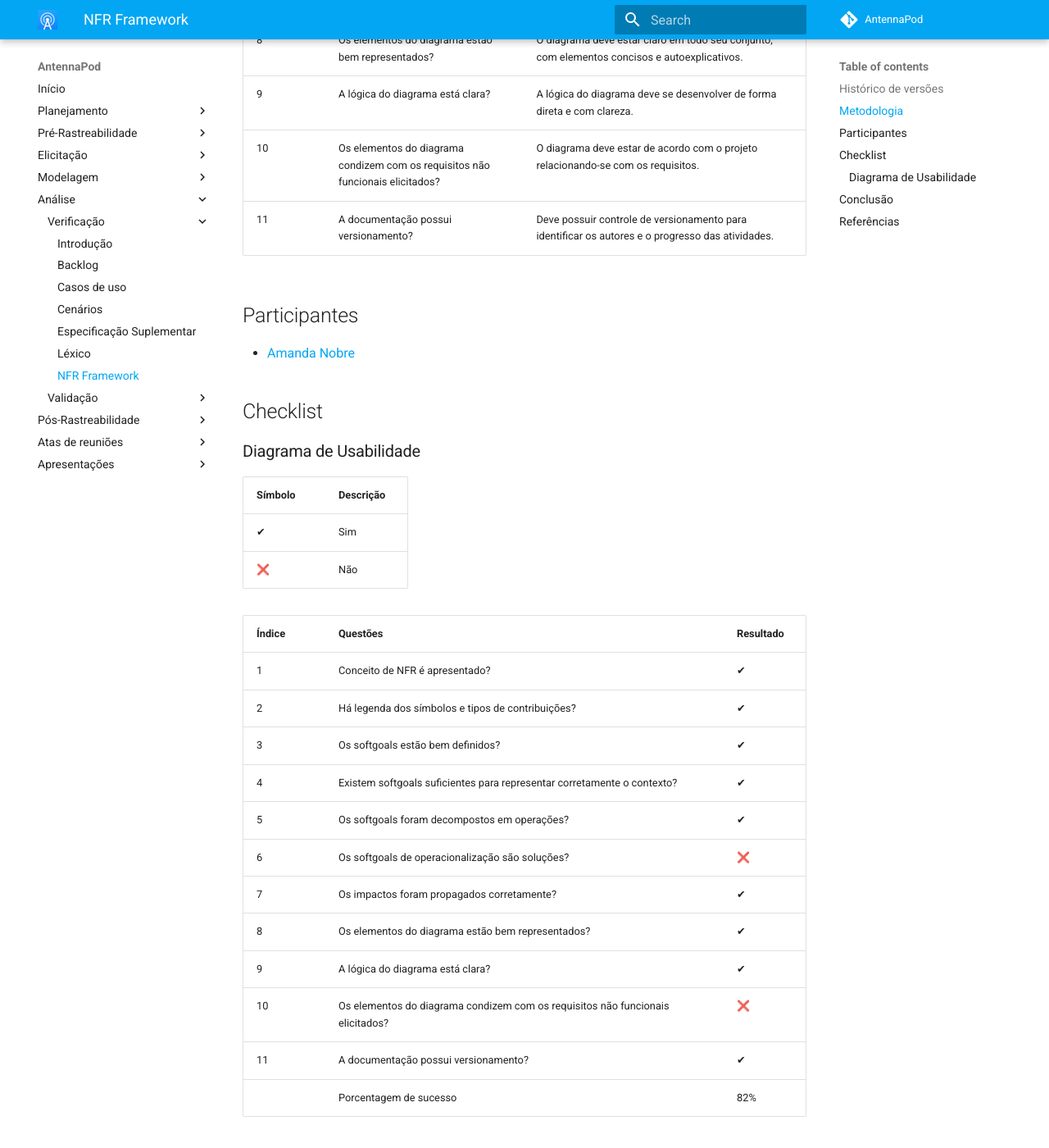
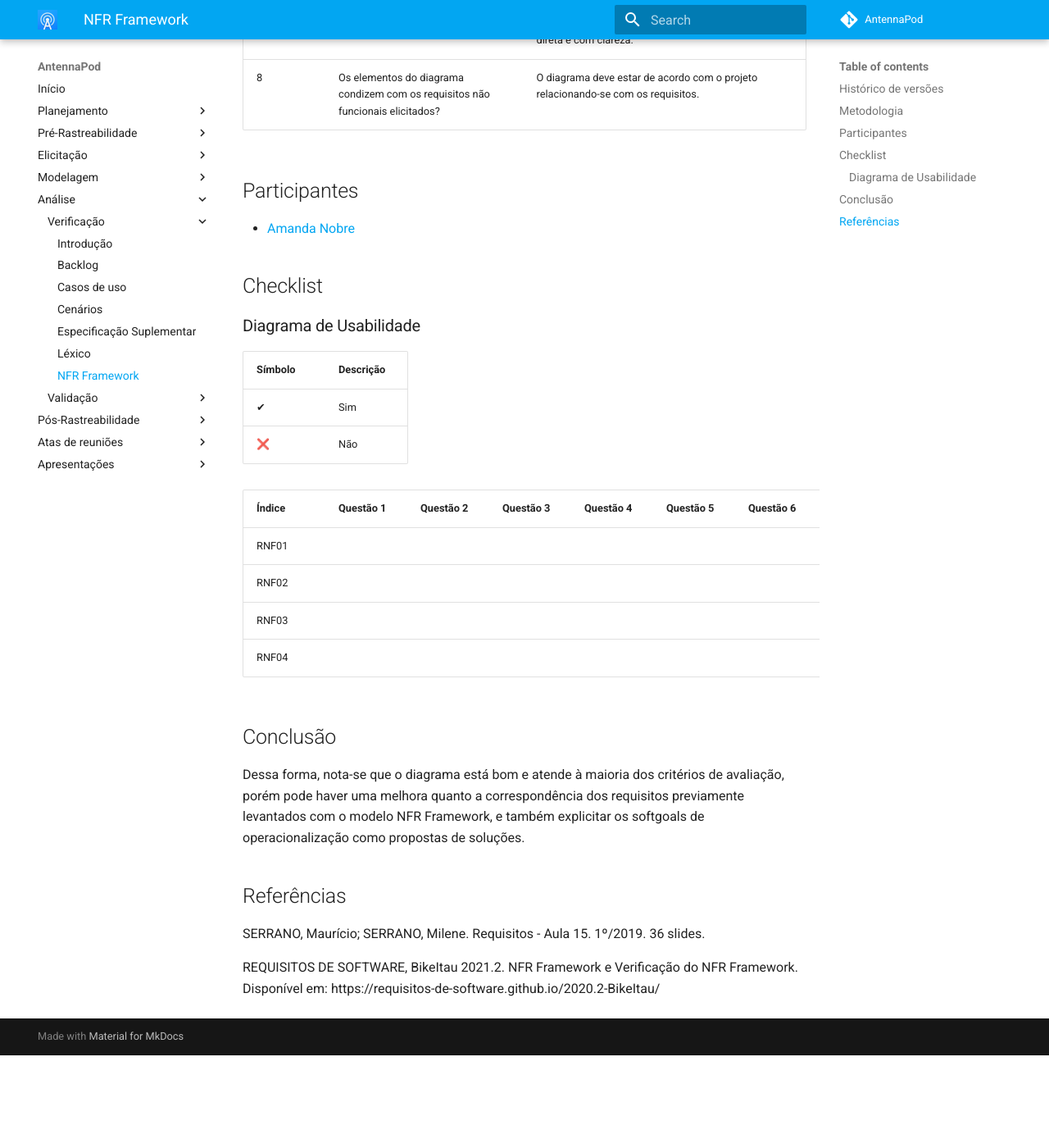
Before and after one commit to Requisitos-de-Software/2021.2-AntennaPod, an MkDocs documentation site: the page built from docs/analise/verificacao/verificacao-nfr-framework.md, in a window 1280 px wide and 1400 px high, scrolled down 1018 px. Shown: the whole window at 82% size. Built offline with MkDocs 1.6.1 and Material for MkDocs 9.7.7, drawn with Linux system fonts in a browser that asks for light colours; comment, search, counter and statistics services are not loaded; after the commit the page ends 2305 px from its top, so only the background shows below that; some of the changed text lies outside the part shown.

Commit message:
:repeat:(#98): iniciando as modificacoes

```diff
--- a/docs/analise/verificacao/verificacao-nfr-framework.md
+++ b/docs/analise/verificacao/verificacao-nfr-framework.md
@@ -11,17 +12,14 @@
 
 | Índice | Questões                                                                       | Justificativa                                                                                                                                 |
 | ------ | ------------------------------------------------------------------------------ | --------------------------------------------------------------------------------------------------------------------------------------------- |
-| 1      | Conceito de NFR é apresentado?                                                 | Importante para o leitor entender o conceito da metodologia usada.                                                                            |
-| 2      | Há legenda dos símbolos e tipos de contribuições?                              | Necessário para compreender as ligações entre os símbolos e seus significados.                                                                |
-| 3      | Os softgoals estão bem definidos?                                              | Os softgoals devem ser claros e autoexplicativos, o que facilita nas tomadas de decisões posteriores, para uma forma hierárquica no diagrama. |
-| 4      | Existem softgoals suficientes para representar corretamente o contexto?        | Os softgoals apresentados conseguem suprir a abrangência do projeto.                                                                          |
-| 5      | Os softgoals foram decompostos em operações?                                   | O softgoal decompõe-se, de forma concisa, para softgoal de operacionalização.                                                                 |
-| 6      | Os softgoals de operacionalização são soluções?                                | Os softgoals de operações representam soluções de implementação.                                                                              |
-| 7      | Os impactos foram propagados corretamente?                                     | A propagação de impactos deve ser representada claramente para o entendimento das partes.                                                     |
-| 8      | Os elementos do diagrama estão bem representados?                              | O diagrama deve estar claro em todo seu conjunto, com elementos concisos e autoexplicativos.                                                  |
-| 9      | A lógica do diagrama está clara?                                               | A lógica do diagrama deve se desenvolver de forma direta e com clareza.                                                                       |
-| 10     | Os elementos do diagrama condizem com os requisitos não funcionais elicitados? | O diagrama deve estar de acordo com o projeto relacionando-se com os requisitos.                                                              |
-| 11     | A documentação possui versionamento?                                           | Deve possuir controle de versionamento para identificar os autores e o progresso das atividades.                                              |
+| 1      | Os softgoals estão bem definidos?                                              | Os softgoals devem ser claros e autoexplicativos, o que facilita nas tomadas de decisões posteriores, para uma forma hierárquica no diagrama. |
+| 2      | Existem softgoals suficientes para representar corretamente o contexto?        | Os softgoals apresentados conseguem suprir a abrangência do projeto.                                                                          |
+| 3      | Os softgoals foram decompostos em operações?                                   | O softgoal decompõe-se, de forma concisa, para softgoal de operacionalização.                                                                 |
+| 4      | Os softgoals de operacionalização são soluções?                                | Os softgoals de operações representam soluções de implementação.                                                                              |
+| 5      | Os impactos foram propagados corretamente?                                     | A propagação de impactos deve ser representada claramente para o entendimento das partes.                                                     |
+| 6      | Os elementos do diagrama estão bem representados?                              | O diagrama deve estar claro em todo seu conjunto, com elementos concisos e autoexplicativos.                                                  |
+| 7      | A lógica do diagrama está clara?                                               | A lógica do diagrama deve se desenvolver de forma direta e com clareza.                                                                       |
+| 8      | Os elementos do diagrama condizem com os requisitos não funcionais elicitados? | O diagrama deve estar de acordo com o projeto relacionando-se com os requisitos.                                                              |
 
 ## Participantes
 
@@ -36,20 +34,12 @@
 | ✔      | Sim       |
 | ❌      | Não       |
 
-| Índice | Questões                                                                       | Resultado |
-| ------ | ------------------------------------------------------------------------------ | --------- |
-| 1      | Conceito de NFR é apresentado?                                                 | ✔        |
-| 2      | Há legenda dos símbolos e tipos de contribuições?                              | ✔        |
-| 3      | Os softgoals estão bem definidos?                                              | ✔        |
-| 4      | Existem softgoals suficientes para representar corretamente o contexto?        | ✔        |
-| 5      | Os softgoals foram decompostos em operações?                                   | ✔        |
-| 6      | Os softgoals de operacionalização são soluções?                                | ❌        |
-| 7      | Os impactos foram propagados corretamente?                                     | ✔        |
-| 8      | Os elementos do diagrama estão bem representados?                              | ✔        |
-| 9      | A lógica do diagrama está clara?                                               | ✔        |
-| 10     | Os elementos do diagrama condizem com os requisitos não funcionais elicitados? | ❌        |
-| 11     | A documentação possui versionamento?                                           | ✔        |
-|        | Porcentagem de sucesso                                                         | 82%       |
+| Índice | Questão 1 | Questão 2 | Questão 3 | Questão 4 | Questão 5 | Questão 6 | Questão 7 | Questão 8 |
+| ------ | --------- | --------- | --------- | --------- | --------- | --------- | --------- | --------- |
+| RNF01  |           |           |           |           |           |           |           |           |
+| RNF02  |           |           |           |           |           |           |           |           |
+| RNF03  |           |           |           |           |           |           |           |           |
+| RNF04  |           |           |           |           |           |           |           |           |
 
 ## Conclusão
 
```
Also changed, not shown: other parts of docs/analise/verificacao/verificacao-nfr-framework.md (+1 -0 lines).
